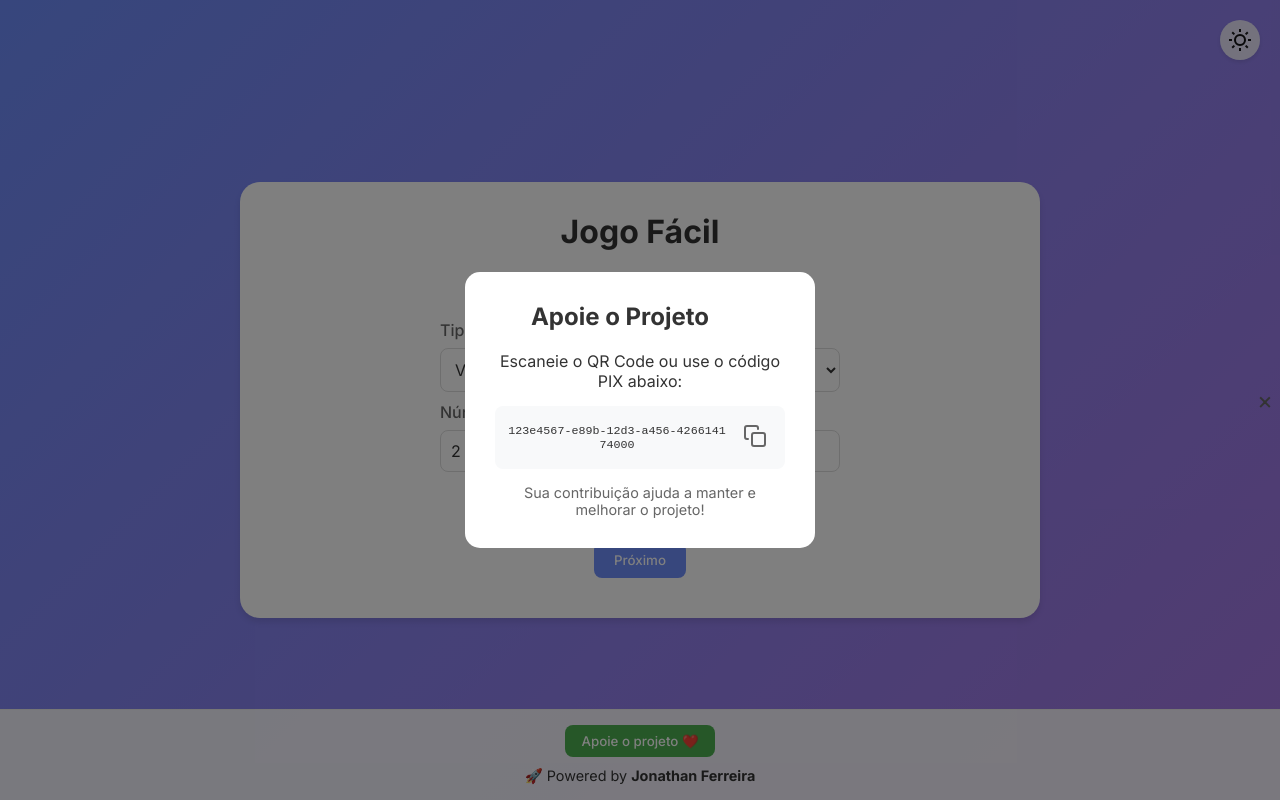
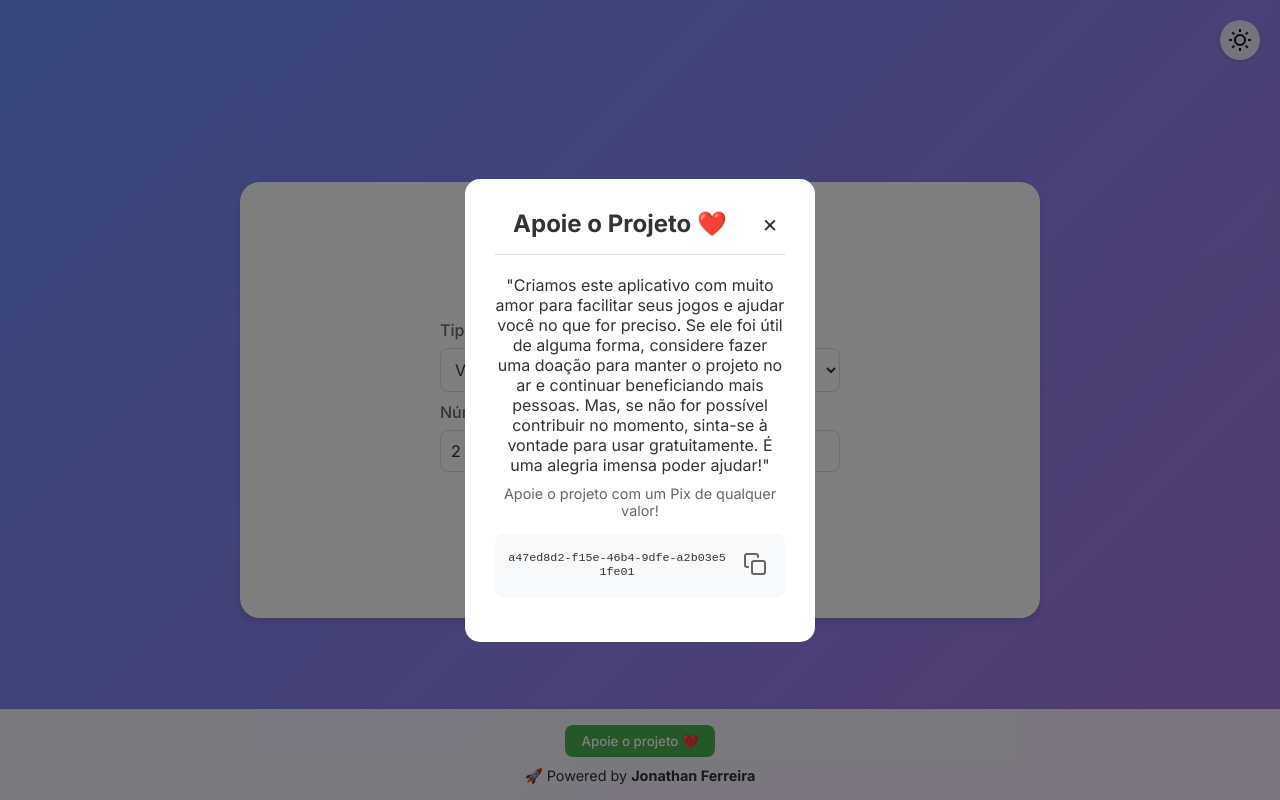
Before and after one commit to jonathanferreiras/sorteador-time, a website built with Vite: page index.html in a window 1280 px wide. Both pictures are taken after a click on the button "Apoie o projeto ❤️". Built offline with nearby package versions, Linux system fonts and the light colour scheme.

Commit message:
donation correct

```diff
--- a/index.html
+++ b/index.html
@@ -111,17 +111,18 @@
   <div id="supportModal" class="modal" style="display: none;">
     <div class="modal-content">
       <div class="modal-header">
-        <h2>Apoie o Projeto</h2>
+        <h2>Apoie o Projeto ❤️</h2>
         <span class="close-modal">&times;</span>
       </div>
-      <p>Escaneie o QR Code ou use o código PIX abaixo:</p>
+      <p >"Criamos este aplicativo com muito amor para facilitar seus jogos e ajudar você no que for preciso. Se ele foi útil de alguma forma, considere fazer uma doação para manter o projeto no ar e continuar beneficiando mais pessoas.
+        Mas, se não for possível contribuir no momento, sinta-se à vontade para usar gratuitamente. É uma alegria imensa poder ajudar!"</p>
+      <p class="support-text">Apoie o projeto com um Pix de qualquer valor!</p>
       <div class="pix-code-container">
-        <p id="pixCode">123e4567-e89b-12d3-a456-426614174000</p>
+        <p id="pixCode">a47ed8d2-f15e-46b4-9dfe-a2b03e51fe01</p>
         <button id="copyPixButton" class="btn-copy">
           <svg xmlns="http://www.w3.org/2000/svg" width="24" height="24" viewBox="0 0 24 24" fill="none" stroke="currentColor" stroke-width="2" stroke-linecap="round" stroke-linejoin="round" class="feather feather-copy"><rect x="9" y="9" width="13" height="13" rx="2" ry="2"></rect><path d="M5 15H4a2 2 0 0 1-2-2V4a2 2 0 0 1 2-2h9a2 2 0 0 1 2 2v1"></path></svg>
         </button>
       </div>
-      <p class="support-text">Sua contribuição ajuda a manter e melhorar o projeto!</p>
     </div>
   </div>
 </body>
--- a/style.css
+++ b/style.css
@@ -835,8 +835,26 @@ label {
 }
 
 /* Estilos do botão de fechar modal */
+.modal-header {
+  display: flex;
+  align-items: center;
+  justify-content: space-between;
+  margin-bottom: 20px;
+  padding-bottom: 15px;
+  border-bottom: 1px solid var(--border-color-light);
+}
+
+.dark-mode .modal-header {
+  border-bottom-color: var(--border-color-dark);
+}
+
+#supportModal h2 {
+  margin: 0;
+  flex: 1;
+  margin-bottom: 0;
+}
+
 .close-modal {
-  position: relative;
   cursor: pointer;
   font-size: 24px;
   color: var(--text-color-light);
@@ -850,42 +868,6 @@ label {
   width: 30px;
   height: 30px;
   margin-left: 10px;
-}
-
-#supportModal h2 {
-  display: flex;
-  align-items: center;
-  justify-content: center;
-  gap: 10px;
-  position: relative;
-  padding-right: 40px;
-}
-
-.close-modal {
-  position: absolute;
-  right: 0;
-  top: 50%;
-  transform: translateY(-50%);
-  cursor: pointer;
-  font-size: 24px;
-  color: var(--text-color-light);
-  background: none;
-  border: none;
-  padding: 5px;
-  transition: opacity 0.2s ease;
-  display: flex;
-  align-items: center;
-  justify-content: center;
-  width: 30px;
-  height: 30px;
-}
-
-.close-modal:hover {
-  opacity: 0.8;
-}
-
-.dark-mode .close-modal {
-  color: var(--text-color-dark);
 }
 
 .close-modal:hover {
@@ -903,7 +885,7 @@ label {
 
 #supportModal h2 {
   color: var(--text-color-light);
-  margin-bottom: 20px;
+  margin-bottom: 0;
 }
 
 .dark-mode #supportModal {
```
